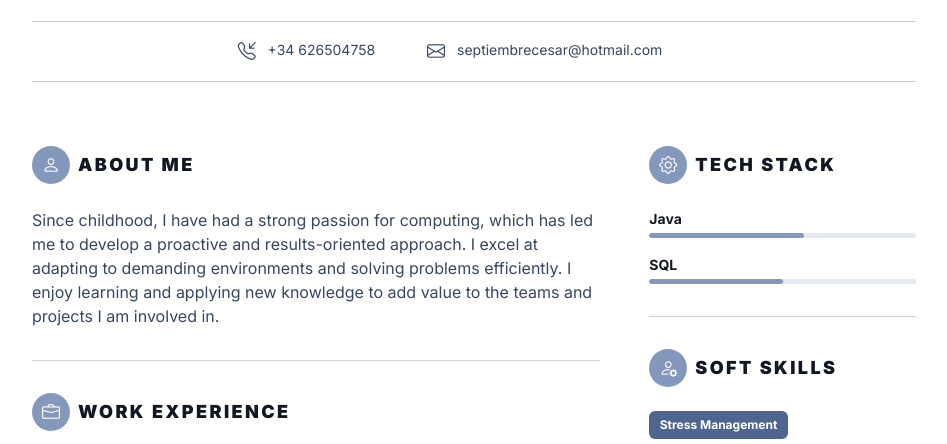
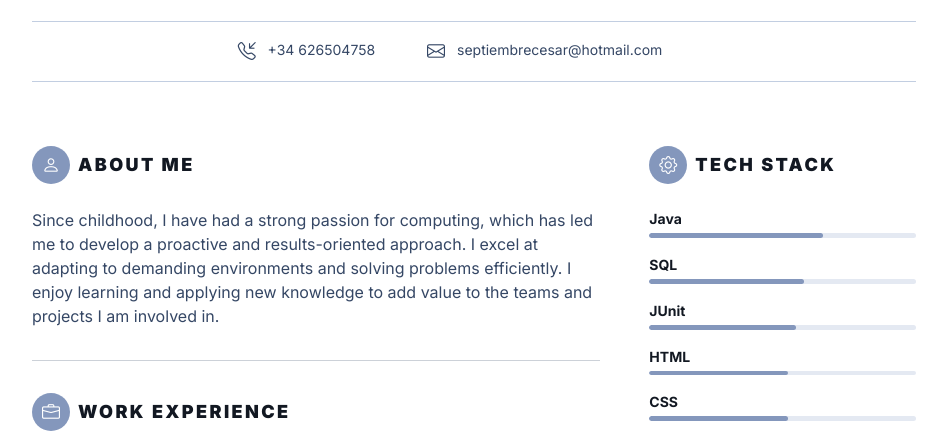
Before and after one commit to Csar-46/CPP-CV, a plain HTML site: page index.html in a window 1280 px wide. Shown: the part 322-766 px from the top of the page, without its empty margins (166-1113 px from the left). Drawn offline with nearby package versions, Linux system fonts and the light colour scheme.

Commit message:
Update index.html

```diff
--- a/index.html
+++ b/index.html
@@ -144,14 +144,33 @@
 								        <li class="mb-2">
 								            <div class="resume-skill-name">Java</div>
 											<div class="progress resume-progress" role="progressbar" aria-label="Basic example" aria-valuenow="98" aria-valuemin="0" aria-valuemax="100">
-											  <div class="progress-bar resume-progress-bar" style="width: 58%"></div>
+											  <div class="progress-bar resume-progress-bar" style="width: 65%"></div>
 											</div>
 								        </li>
 								        <li class="mb-2">
 								            <div class="resume-skill-name">SQL</div>
 								            <div class="progress resume-progress" role="progressbar" aria-label="Basic example" aria-valuenow="95" aria-valuemin="0" aria-valuemax="100">
-											  <div class="progress-bar resume-progress-bar" style="width: 50%"></div>
+												<div class="progress-bar resume-progress-bar" style="width: 58%"></div>
 											</div>
+										</li>
+										<li class="mb-2">
+								            <div class="resume-skill-name">JUnit</div>
+								            <div class="progress resume-progress" role="progressbar" aria-label="Basic example" aria-valuenow="95" aria-valuemin="0" aria-valuemax="100">
+												<div class="progress-bar resume-progress-bar" style="width: 55%"></div>
+											</div>
+										</li>
+										<li class="mb-2">
+								            <div class="resume-skill-name">HTML</div>
+								            <div class="progress resume-progress" role="progressbar" aria-label="Basic example" aria-valuenow="95" aria-valuemin="0" aria-valuemax="100">
+												<div class="progress-bar resume-progress-bar" style="width: 52%"></div>
+											</div>
+										</li>
+										<li class="mb-2">
+								            <div class="resume-skill-name">CSS</div>
+								            <div class="progress resume-progress" role="progressbar" aria-label="Basic example" aria-valuenow="95" aria-valuemin="0" aria-valuemax="100">
+												<div class="progress-bar resume-progress-bar" style="width: 52%"></div>
+											</div>
+										</li>
 							        </ul>
 
 									</section><!--//resume-section-->
@@ -167,10 +186,8 @@
 								            <li class="list-inline-item"><span class="badge resume-skill-badge">Companionship</span></li>
 								            <li class="list-inline-item"><span class="badge resume-skill-badge">Public Speaking</span></li>
 
-
 							            </ul>
 									</section><!--//resume-section-->
-
 
 									<section class="resume-educate-section resume-section">
 										<h3 class="resume-section-heading text-uppercase py-2 py-lg-3 py-3"><i class="resume-section-heading-icon bi bi-book me-2"></i>Education</h3>
@@ -225,20 +242,12 @@
 										    </li>
 										</ul>
 									</section>
-
-
-
 								</div><!--//col-side-->
 							</div><!--//row-->
 					    </div><!--//resume-body-->
 				    </div><!--//resume-wrapper-->
 				</div><!--//container-fluid-->
 			</div><!--//main-content-wrapper-->
-
-
 		</div><!--//row-->
-
 	</div><!--//container-->
-
-
 </body>
```
